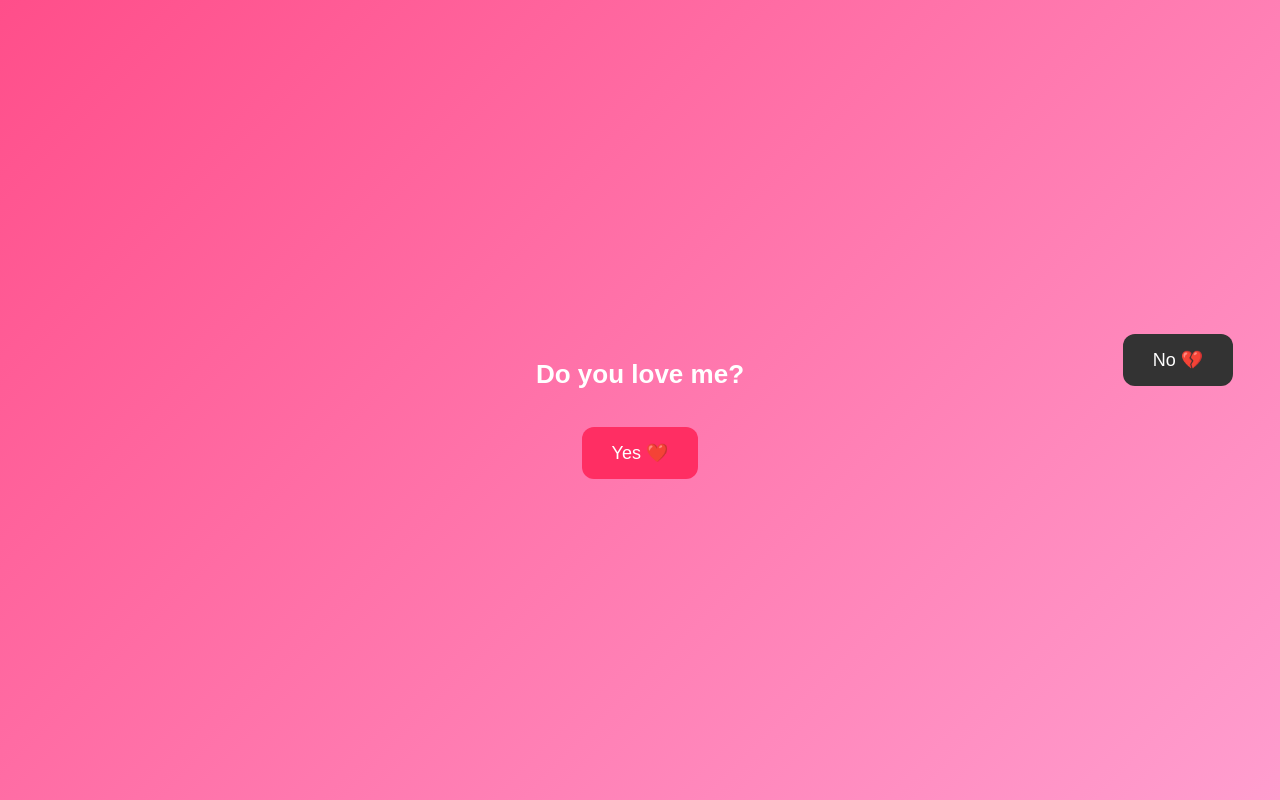
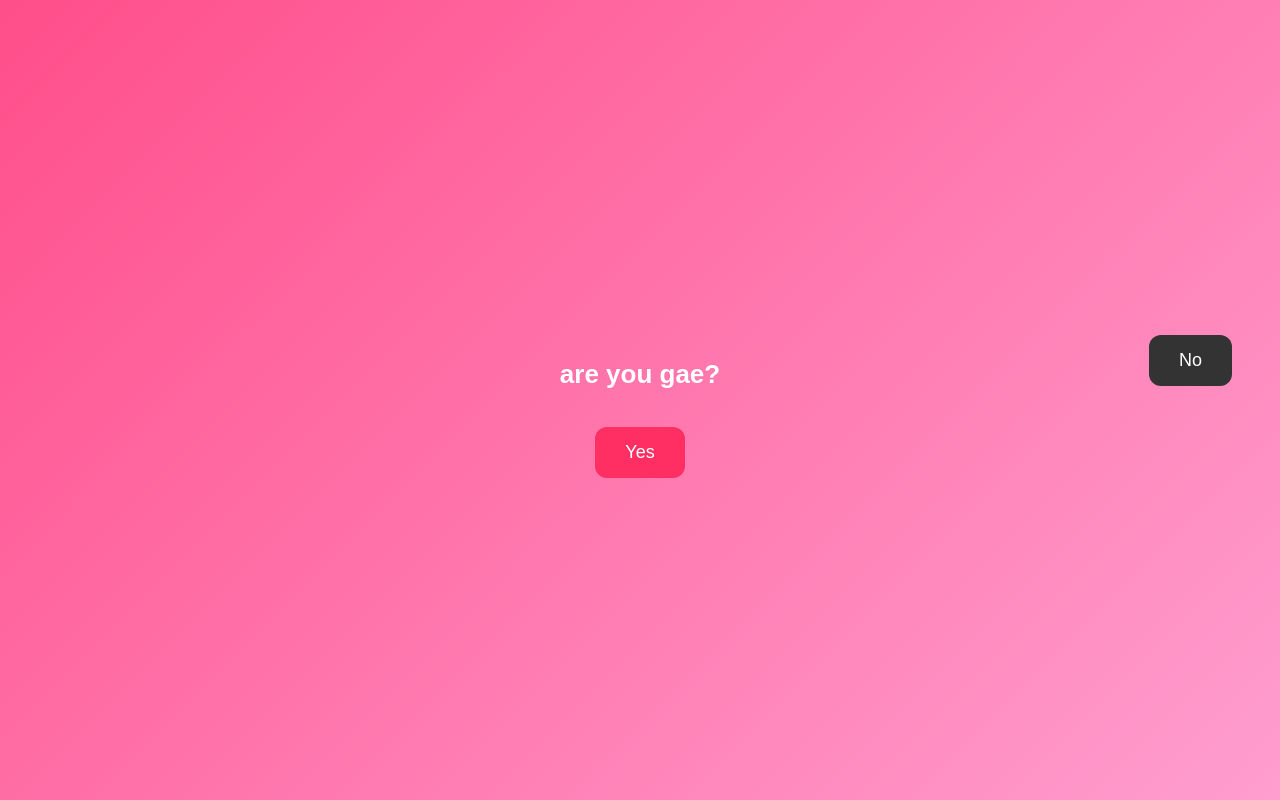
Before and after one commit to rij-summit/grrr, a plain HTML site: page index.html in a window 1280 px wide. Drawn offline with Linux system fonts and the light colour scheme.

Commit message:
Update index.html

```diff
--- a/index.html
+++ b/index.html
@@ -3,7 +3,7 @@
 <head>
 <meta charset="UTF-8" />
 <meta name="viewport" content="width=device-width, initial-scale=1.0" />
-<title>Do You Love Me? ❤️</title>
+<title>Gae</title>
 <style>
   body {
     margin: 0;
@@ -80,12 +80,12 @@
 </style>
 </head>
 <body>
-<h1 id="question">Do you love me?</h1>
+<h1 id="question">are you gae?</h1>
 <div class="buttons">
-  <button id="yesBtn">Yes ❤️</button>
+  <button id="yesBtn">Yes </button>
 </div>
 <!-- Move the No button outside the container for free movement -->
-<button id="noBtn">No 💔</button>
+<button id="noBtn">No </button>
 
 <script>
 const noBtn = document.getElementById("noBtn");
@@ -135,8 +135,7 @@ yesBtn.addEventListener("click", function() {
   setTimeout(() => {
     document.body.innerHTML = `
       <div class="message">
-        ❤️ Happy Valentine's Day my bebesaurrr❤️ <br><br>
-        I love you 💕
+        I know
       </div>
     `;
     createHearts();
```
